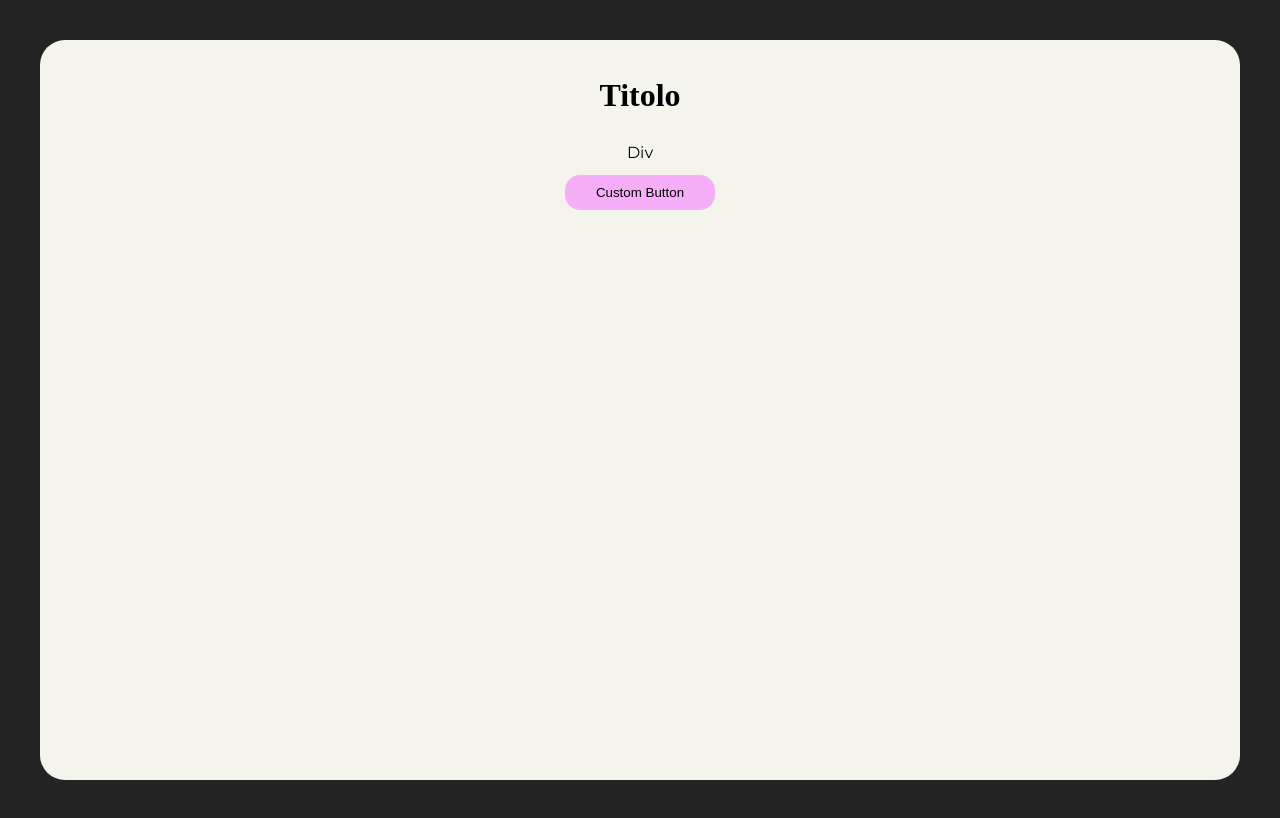
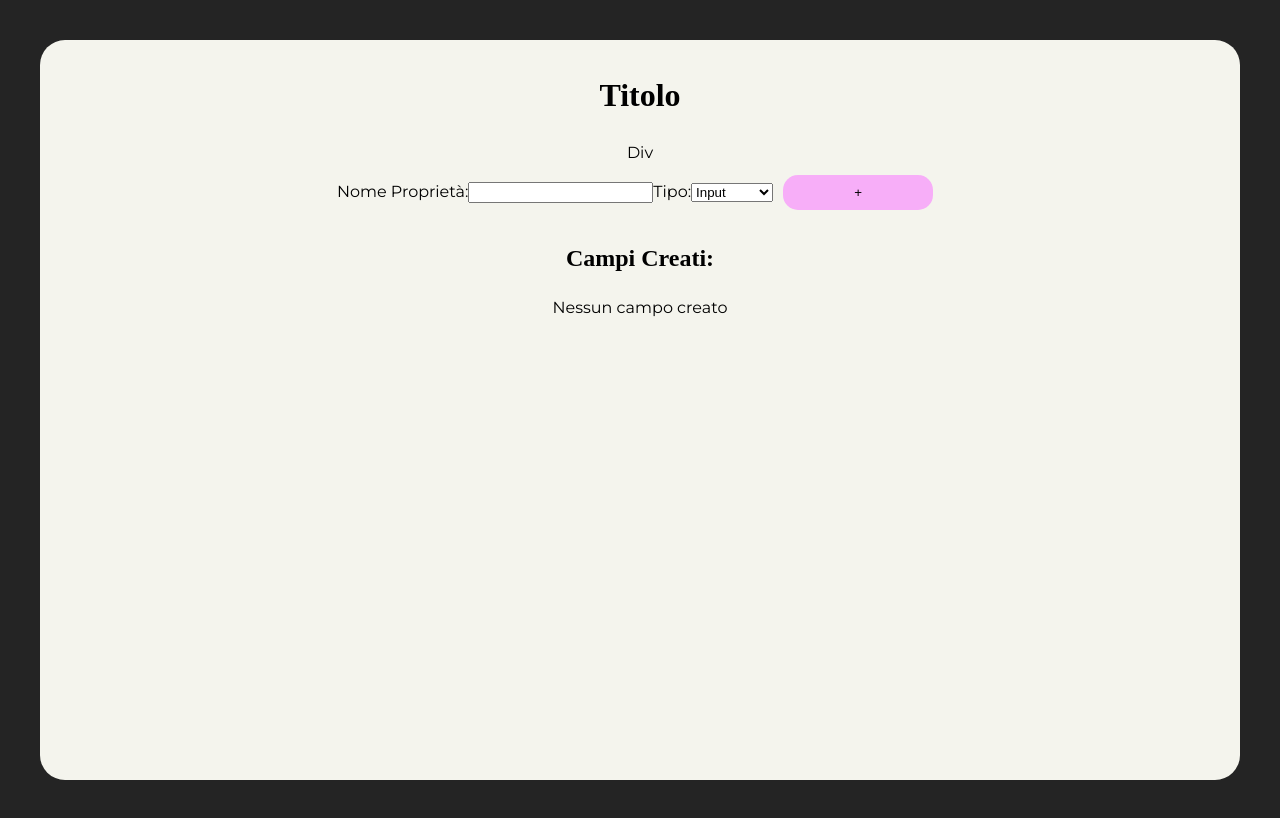
Before and after one commit to jasminarotella/jasminarotella, a React (Vite) app in the folder jasmina-rotella/: page / in a window 1280 px wide. Built offline with nearby package versions, Linux system fonts and the light colour scheme.

Commit message:
componente crea form

```diff
--- a/jasmina-rotella/src/App.tsx
+++ b/jasmina-rotella/src/App.tsx
@@ -1,21 +1,29 @@
-import './App.css'
-import CustomButton from './pages/Button';
+import './App.css';
 import Home from './pages/Home/Home';
-import './pages/Home/Style.css'
+import './pages/Home/Style.css';
+import Form from './pages/Home/Form';
+import CreaForm from './pages/Home/CreaForm';
+import { useState } from 'react';
+
+interface FormData {
+  id: number;
+  nome: string;
+  tipo: string;
+}
 
 function App() {
-  const clickButton = () => {
-    console.log("ciao")
-  }
+  const [formData, setFormData] = useState<FormData[]>([]); // Stato per i campi creati
+
   return (
     <>
-    <Home className='home'>
-      <h1>Titolo</h1>
-      <div>Div</div>
-      <CustomButton onClick={clickButton}>Custom Button</CustomButton>
-    </Home>
-     </>
-  )
+      <Home className='home'>
+        <h1>Titolo</h1>
+        <div>Div</div>
+        <CreaForm setFormData={setFormData} formData={formData} /> {/* Passo lo stato */}
+        <Form formData={formData} /> {/* Passo i dati al Form */}
+      </Home>
+    </>
+  );
 }
 
 export default App;
--- a/jasmina-rotella/src/pages/Button.tsx
+++ b/jasmina-rotella/src/pages/Button.tsx
@@ -5,13 +5,12 @@ export interface ButtonProps  {
     children: React.ReactNode;
     //una prop è cosa succede quando clicco sul pulsante?
     onClick?: (event: React.MouseEvent) => void;
-    onSubmit?: (event: React.MouseEvent) => void;
+    type?: "submit" | "reset" | "button" | undefined
 }
 
-const CustomButton: React.FC<ButtonProps> = ({ className ='button-jas', children, onClick}) => {
+const CustomButton: React.FC<ButtonProps> = ({ className ='button-jas', children, onClick, type='',...props}) => {
     return (
-
-        <button className={className} onClick={onClick}>{children}</button>
+        <button className={className} onClick={onClick} type={"submit"} {...props}>{children}</button>
     )
 };
 
--- /dev/null
+++ b/jasmina-rotella/src/pages/Home/CreaForm.tsx
@@ -0,0 +1,70 @@
+import { FormEvent, useState } from "react";
+import CustomButton from "../Button";
+
+interface FormData {
+  id: number;
+  nome: string;
+  tipo: string;
+}
+
+interface CreaFormProps {
+  setFormData: React.Dispatch<React.SetStateAction<FormData[]>>;
+  formData: FormData[];
+}
+
+const CreaForm: React.FC<CreaFormProps> = ({ setFormData, formData }) => {
+  const [nome, setNome] = useState("");
+  const [tipo, setTipo] = useState("input");
+
+  const handleAddField = (event: FormEvent) => {
+    event.preventDefault();
+
+    if (!nome.trim()) {
+      console.log("Errore: il nome è vuoto!");
+      return;
+    }
+
+    const newEntry: FormData = {
+      id: formData.length + 1,
+      nome: nome,
+      tipo: tipo,
+    };
+
+    // Aggiunge il nuovo campo all'array dello stato
+    setFormData([...formData, newEntry]);
+
+    // Resetta i campi di input
+    setNome("");
+    setTipo("input");
+  };
+
+  return (
+    <form onSubmit={handleAddField}>
+      <label>
+        Nome Proprietà:
+        <input
+          type="text"
+          value={nome}
+          onChange={(e) => setNome(e.target.value)}
+        />
+      </label>
+
+      <label>
+        Tipo:
+        <select value={tipo} onChange={(e) => setTipo(e.target.value)}>
+          <option value="input">Input</option>
+          <option value="select">Select</option>
+          <option value="checkbox">Checkbox</option>
+          <option value="date">Data</option>
+        </select>
+      </label>
+
+      {/* Il pulsante "più" che aggiunge il campo */}
+      <CustomButton type="submit">
+        +
+      </CustomButton>
+    </form>
+  );
+};
+
+export default CreaForm;
--- /dev/null
+++ b/jasmina-rotella/src/pages/Home/Form.tsx
@@ -0,0 +1,37 @@
+import React from "react";
+
+interface FormData {
+    id: number;
+    nome: string;
+    tipo: string;
+}
+
+interface FormProps {
+    formData: FormData[];
+}
+
+const Form: React.FC<FormProps> = ({ formData }) => {
+    return (
+        <div>
+            <h2>Campi Creati:</h2>
+            {formData.length === 0 ? <p>Nessun campo creato</p> : null}
+
+            {formData.map((item) => (
+                <div key={item.id}>
+                    <label>{item.nome}</label>
+                    {item.tipo === "input" && <input type="text" />}
+                    {item.tipo === "select" && (
+                        <select>
+                            <option>Opzione 1</option>
+                            <option>Opzione 2</option>
+                        </select>
+                    )}
+                    {item.tipo === "checkbox" && <input type="checkbox" />}
+                    {item.tipo === "date" && <input type="date" />}
+                </div>
+            ))}
+        </div>
+    );
+};
+
+export default Form;
--- a/jasmina-rotella/src/pages/Home/Style.css
+++ b/jasmina-rotella/src/pages/Home/Style.css
@@ -50,3 +50,7 @@
     background-color: var(--color3) !important;
     color: var(--font-color-secondary) !important;
 }
+
+.tablejas {
+    border: 1px solid #000;
+}
```
